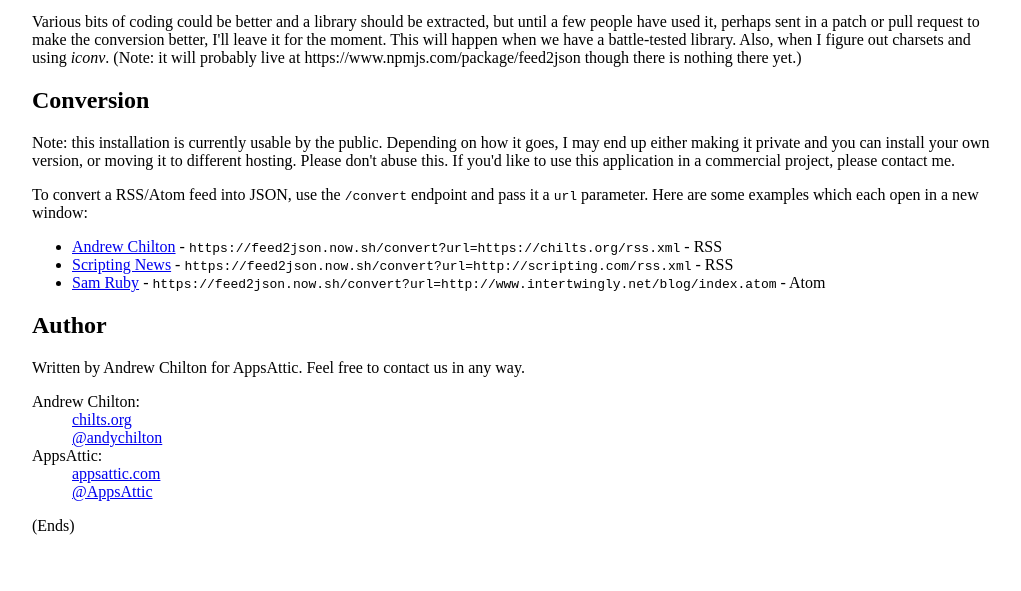
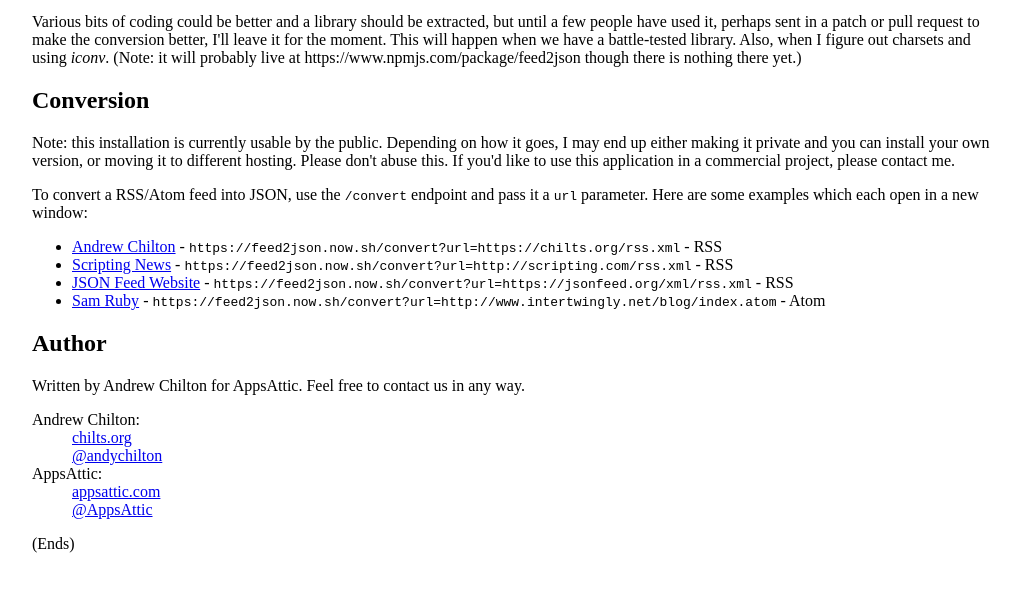
Before and after one commit to dgmjr/feed2json, a website: page index.html in a window 1280 px wide. Shown: the part 147-738 px from the top of the page, without its empty margins (128-1149 px from the left). Drawn offline with Linux system fonts and the light colour scheme.

Commit message:
Add the actual JSONFeed RSS Feed as an example

```diff
--- a/index.html
+++ b/index.html
@@ -55,6 +55,13 @@
         RSS
       </li>
       <li>
+        <a href="/convert?url=https://jsonfeed.org/xml/rss.xml" target="_blank">JSON Feed Website</a>
+        -
+        <code>https://feed2json.now.sh/convert?url=https://jsonfeed.org/xml/rss.xml</code>
+        -
+        RSS
+      </li>
+      <li>
         <a href="/convert?url=http://www.intertwingly.net/blog/index.atom" target="_blank">Sam Ruby</a>
         -
         <code>https://feed2json.now.sh/convert?url=http://www.intertwingly.net/blog/index.atom</code>
```
